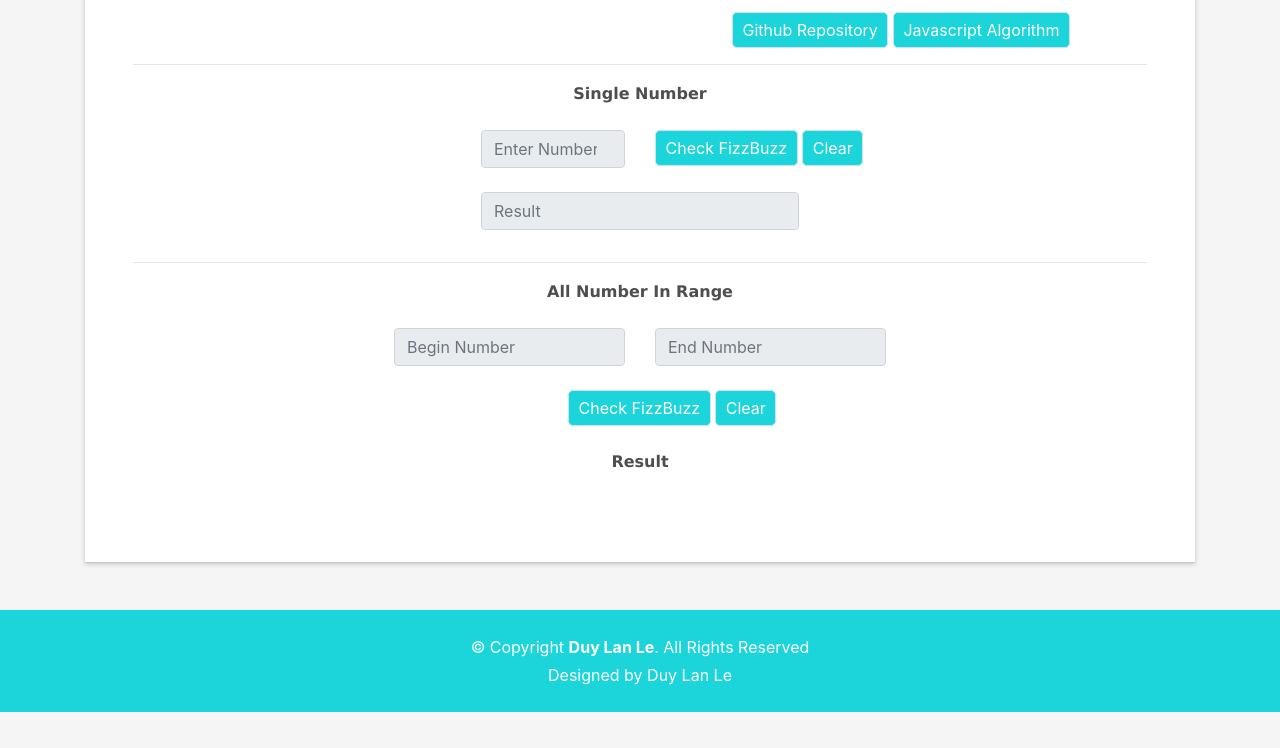
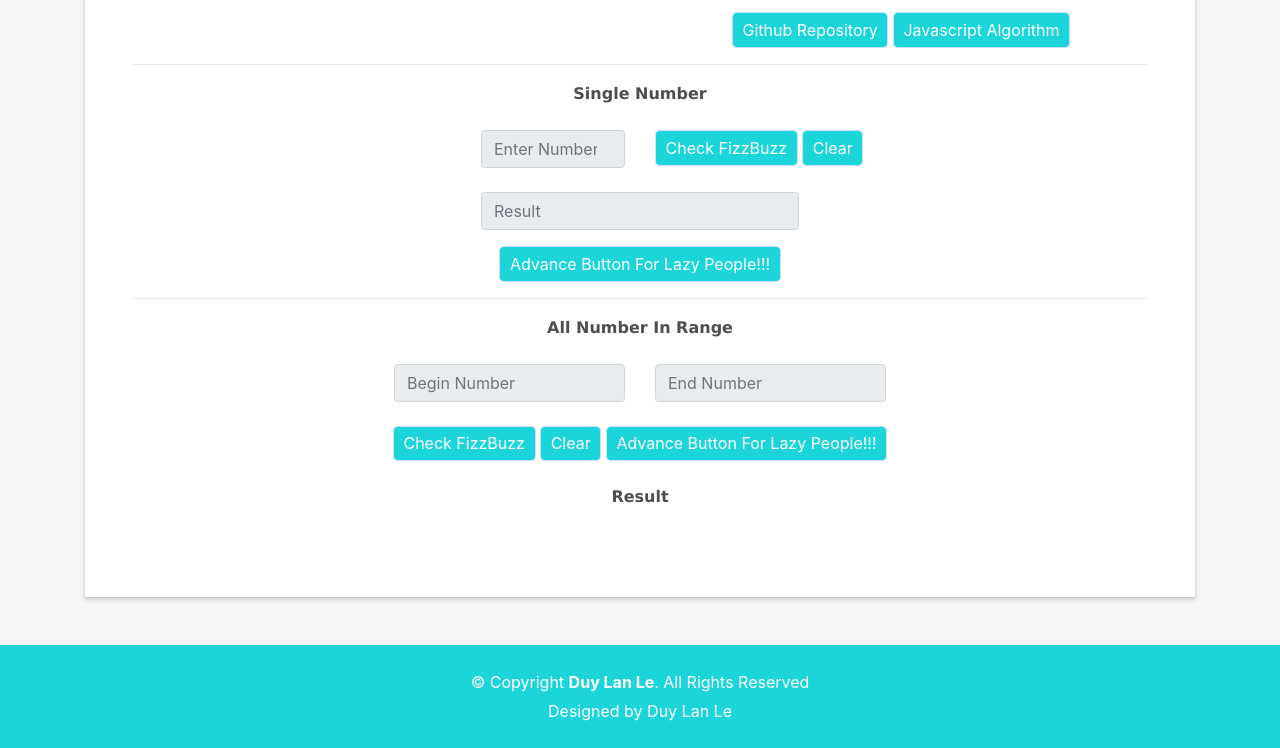
Before and after one commit to arthastheking113/fizzbuzz_web, a plain HTML site: page index.html in a window 1280 px wide. Shown: the part 964-1712 px from the top of the page. Before the commit the page ends 1676 px from the top, so only its background shows below. Drawn offline with Linux system fonts and the light colour scheme; some packages are replaced by stand-ins of ours; a script that the page names is missing.

Commit message:
update advance button

```diff
--- a/index.html
+++ b/index.html
@@ -162,6 +162,11 @@
               </div>
             </div>
           </div>
+          <div class="row">
+            <div class="col text-center">
+              <button onclick="advance1()" class="button button-a button-round" >Advance Button For Lazy People!!!</button>
+            </div>
+          </div>
           <hr>
           <div class="row">
             <div class="col text-center">
@@ -183,12 +188,12 @@
           </div>
           <br >
           <div class="row">
-            <div class="col-5">
-              <b></b>
-            </div>
-            <div class="col">
+
+            <div class="col text-center">
             <button onclick="checkfizzbuzz2()" class="button button-a button-round">Check FizzBuzz</button>
             <button onclick="clearword2()" class="button button-a button-round">Clear</button>
+            <button onclick="advance2()" class="button button-a button-round" >Advance Button For Lazy People!!!</button>
+
           </div>
           </div>
           <br >
--- a/js/site.js
+++ b/js/site.js
@@ -39,3 +39,23 @@ function checkfizzbuzz2(){
 
       }
 }
+function advance1(){
+  clearword1();
+  let random_number = Math.floor(Math.random() * 99999);
+  document.getElementById("single_number").value = random_number;
+  checkfizzbuzz1();
+}
+function advance2(){
+  clearword2();
+  let random_number1 = Math.floor(Math.random() * 99),
+      random_number2 = Math.floor(Math.random() * 9999);
+  while (random_number2 < random_number1){
+    random_number2 = Math.floor(Math.random() * 9999);
+    if (random_number2 > random_number1){
+      break
+    }
+  }
+  document.getElementById("begin_number").value = random_number1;
+  document.getElementById("end_number").value = random_number2;
+  checkfizzbuzz2();
+}
```
